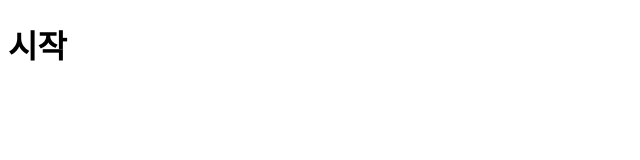
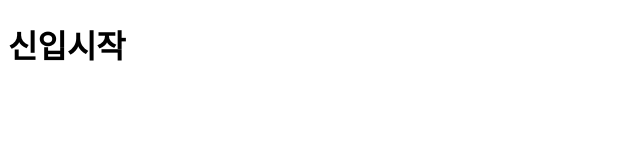
Before and after one commit to Lee-donghyuk/capstone-project, a plain HTML site: page index.html in a window 1280 px wide. Shown: the whole page, without its empty margins (0-640 px from the left). Drawn offline with Linux system fonts and the light colour scheme.

Commit message:
fresh first commit

```diff
--- a/index.html
+++ b/index.html
@@ -1,13 +1,14 @@
 <!DOCTYPE html>
 <html lang="en">
+
 <head>
-  <meta charset="UTF-8">
-  <meta name="viewport" content="width=device-width, initial-scale=1.0">
+  <meta charset="UTF-8" />
+  <meta name="viewport" content="width=device-width, initial-scale=1.0" />
   <title>Document</title>
 </head>
+
 <body>
-    <h1>
-      시작
-    </h1>
+  <h1>신입시작</h1>
 </body>
+
 </html>
```
